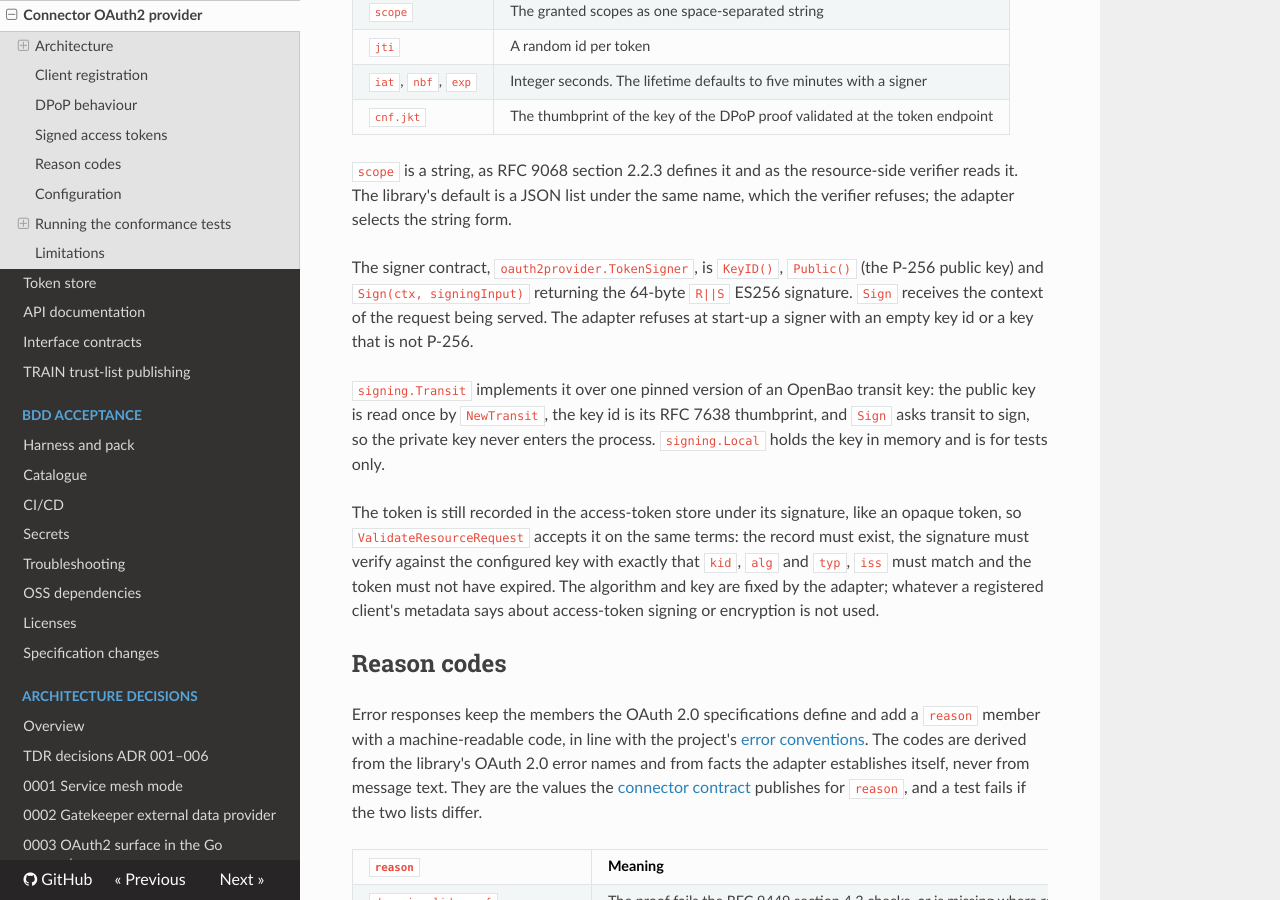
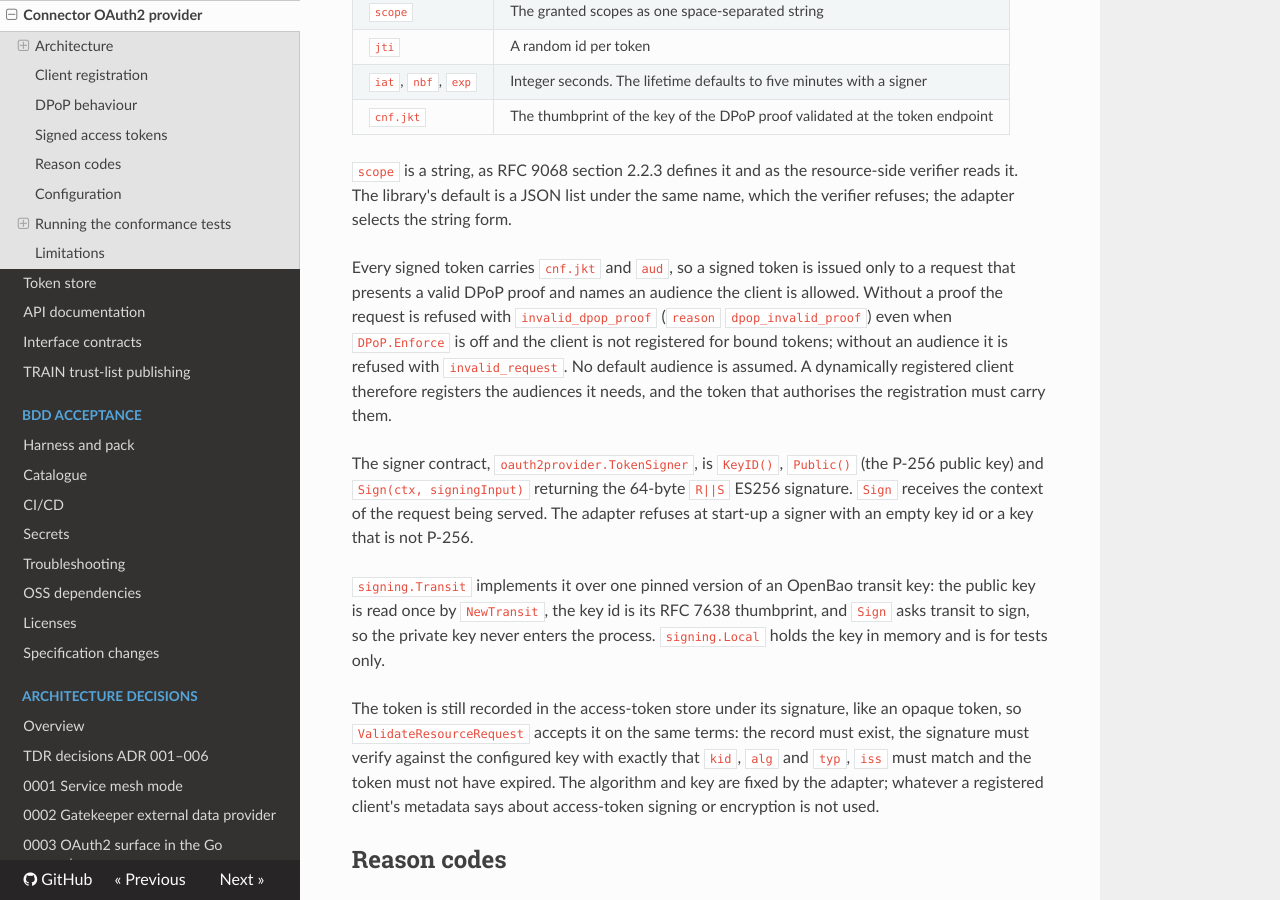
Before and after one commit to Fune5tiAtlas/facis-zero-trust-demonstrator, an MkDocs documentation site: the page built from docs/oauth2-provider.md, in a window 1280 px wide and 900 px high, scrolled down 3681 px. Built offline with MkDocs 1.6.1, drawn with Linux system fonts in a browser that asks for light colours; nearby versions of some CDN libraries.

Commit message:
Document the proof and audience signed tokens require

```diff
--- a/docs/oauth2-provider.md
+++ b/docs/oauth2-provider.md
@@ -155,6 +155,13 @@ Header: `typ` `at+jwt`, `alg` `ES256`, `kid` the signer's `KeyID()`. Nothing els
 it. The library's default is a JSON list under the same name, which the verifier refuses; the adapter
 selects the string form.
 
+Every signed token carries `cnf.jkt` and `aud`, so a signed token is issued only to a request that
+presents a valid DPoP proof and names an audience the client is allowed. Without a proof the request
+is refused with `invalid_dpop_proof` (`reason` `dpop_invalid_proof`) even when `DPoP.Enforce` is off
+and the client is not registered for bound tokens; without an audience it is refused with
+`invalid_request`. No default audience is assumed. A dynamically registered client therefore
+registers the audiences it needs, and the token that authorises the registration must carry them.
+
 The signer contract, `oauth2provider.TokenSigner`, is `KeyID()`, `Public()` (the P-256 public key)
 and `Sign(ctx, signingInput)` returning the 64-byte `R||S` ES256 signature. `Sign` receives the
 context of the request being served. The adapter refuses at start-up a signer with an empty key id or
```
